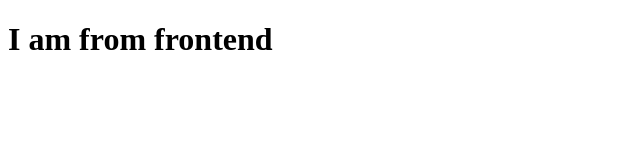
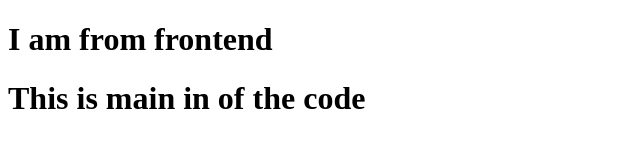
Before and after one commit to Murugan-kombaiya/sample, a plain HTML site: page index.html in a window 1280 px wide. Shown: the whole page, without its empty margins (0-640 px from the left). Drawn offline with Linux system fonts and the light colour scheme.

Commit message:
Update index.html

```diff
--- a/index.html
+++ b/index.html
@@ -7,5 +7,6 @@
     </head>
     <body>
         <h1>I am from frontend</h1>
+        <h1>This is main in of the code </h1>
     </body>
 </html>
```
